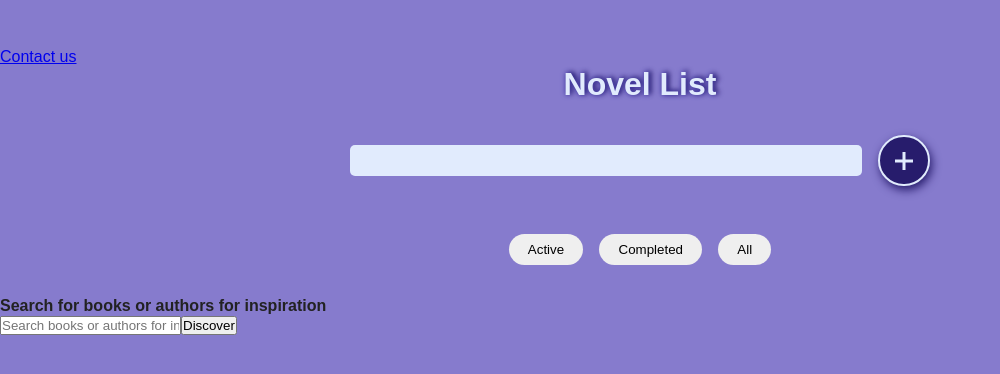
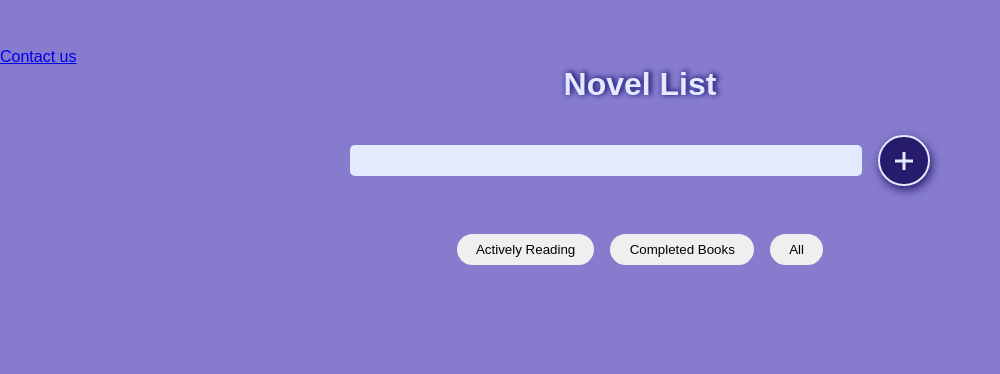
Before and after one commit to gghosts/novel-list, a React (Create React App) app: page / in a window 1280 px wide. Shown: the top 374 px of the page, without its empty margins (0-1000 px from the left). Built offline with nearby package versions, Linux system fonts and the light colour scheme; a web font is replaced by a local one.

Commit message:
deleted searchbar component, adding to list functionality

```diff
--- a/src/App.js
+++ b/src/App.js
@@ -5,8 +5,6 @@ import { motion } from "framer-motion";
 import { BrowserRouter as Router, Route, Switch } from "react-router-dom";
 import Contact from "./components/Contact";
 import Navbar from "./components/Navbar";
-import BookSearch from "./components/BookSearch";
-import { render } from "@testing-library/react";
 
 function App() {
   return (
@@ -35,9 +33,7 @@ function App() {
         <Books />
         <DisplayBooks />
       </motion.div>
-      <div className="BookSearch-engine">
-        <BookSearch />
-      </div>
+      <div className="BookSearch-engine"></div>
     </div>
   );
 }
--- a/src/components/BookSearch.js
+++ /dev/null
@@ -1,103 +0,0 @@
-import { render } from "@testing-library/react";
-import React from "react";
-
-class BookSearch extends React.Component {
-  constructor(props) {
-    super(props);
-    this.state = {
-      bookSearchTerms: "",
-      bookSearchReturnValues: [],
-    };
-  }
-
-  useBookSearchEngine = (e) => {
-    e.preventDefault();
-
-    this.setState({
-      bookSearchReturnValues: [],
-    });
-
-    const pointerToThis = this;
-    var url = "http://openlibrary.org/search.json?q=${bookSearchTerms}";
-    var params = {
-      action: "query",
-      list: "search",
-      srsearch: this.state.bookSearchTerms,
-      format: "json",
-    };
-
-    url = url + "?origin=*";
-    Object.keys(params).forEach((key) => {
-      url += "&" + key + "=" + params[key];
-    });
-
-    fetch(url)
-      .then(function (response) {
-        return response.json();
-      })
-      .then(function (response) {
-        //console.log(response.query.search[0].title);
-        for (var key in response.query.search) {
-          pointerToThis.state.bookSearchReturnValues.push({
-            queryResultPageFullURL: 'no link',
-            queryResultBookTitle: response.query.search[key].title,
-            queryResultBookAuthor: response.query.search[key].author,
-            queryResultBookSubject: response.query.search[key].subject,
-          });
-        }
-      })
-        .then(
-          function (response) {
-            for(var key2 in pointerToThis.state.bookSearchReturnValues) {
-              let title = pointerToThis.state.bookSearchReturnValues[key2];
-              let pageID = page.queryResultpageTitle;
-              let urlForRetrievingPageTitleURLByPageTitle = "http://openlibrary.org/search.json?q={bookSearchTerms}";
-
-              fetch(urlForRetrievingPageTitleURLByPageTitle)
-              .then (
-                function (response) {
-                  return response.json();
-                }
-              )
-                .then (
-                  function (response) {
-                    page.queryResultPageFullURL = response.query.title[pagetitle].fullurl;
-
-                    pointerToThis.forceUpdate();
-                  }
-
-                )
-            }
-          }
-        )
-  };
-
-  changebookSearchTerms = (e) => {
-    this.setState({
-      bookSearchTerms: e.target.value,
-    });
-  };
-
-  render() {
-    let bookSearchResults = [];
-    return (
-      <div className="BookSearch">
-        <h4>Search for books or authors for inspiration</h4>
-        <form action="">
-          <input
-            type="text"
-            value={this.state.bookSearchTerms || ""}
-            onChange={this.changebookSearchTerms}
-            placeholder="Search books or authors for inspiration"
-          />
-          <button type="submit" onClick={this.useBookSearchEngine}>
-            Discover
-          </button>
-        </form>
-        {bookSearchResults}
-      </div>
-    );
-  }
-}
-
-export default BookSearch;
--- a/src/components/DisplayBooks.js
+++ b/src/components/DisplayBooks.js
@@ -34,14 +34,14 @@ const DisplayBooks = (props) => {
           whileTap={{ scale: 0.9 }}
           onClick={() => setSort("active")}
         >
-          Active
+          Actively Reading
         </motion.button>
         <motion.button
           whileHover={{ scale: 1.1 }}
           whileTap={{ scale: 0.9 }}
           onClick={() => setSort("completed")}
         >
-          Completed
+          Completed Books
         </motion.button>
         <motion.button
           whileHover={{ scale: 1.1 }}
```
